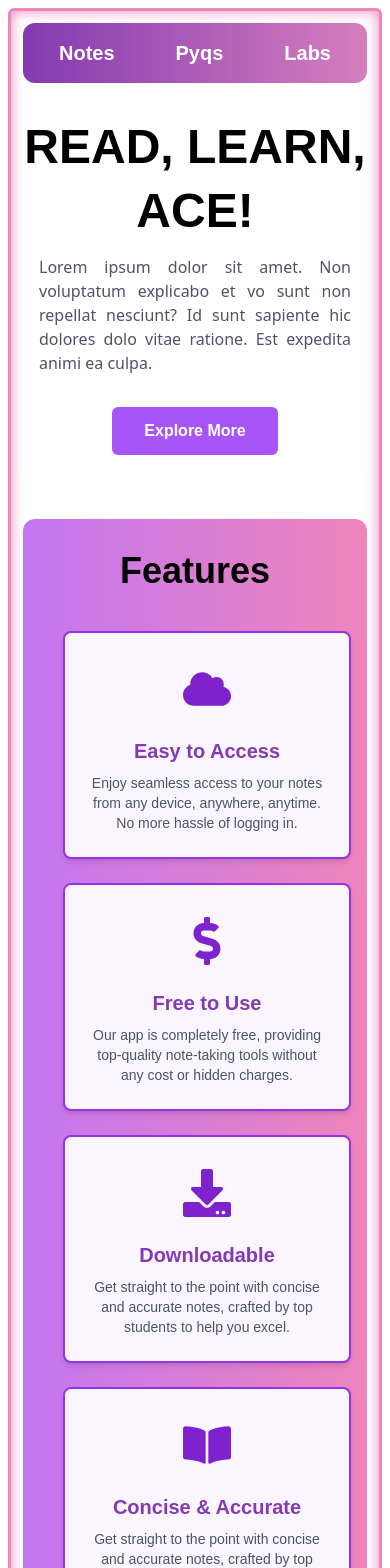
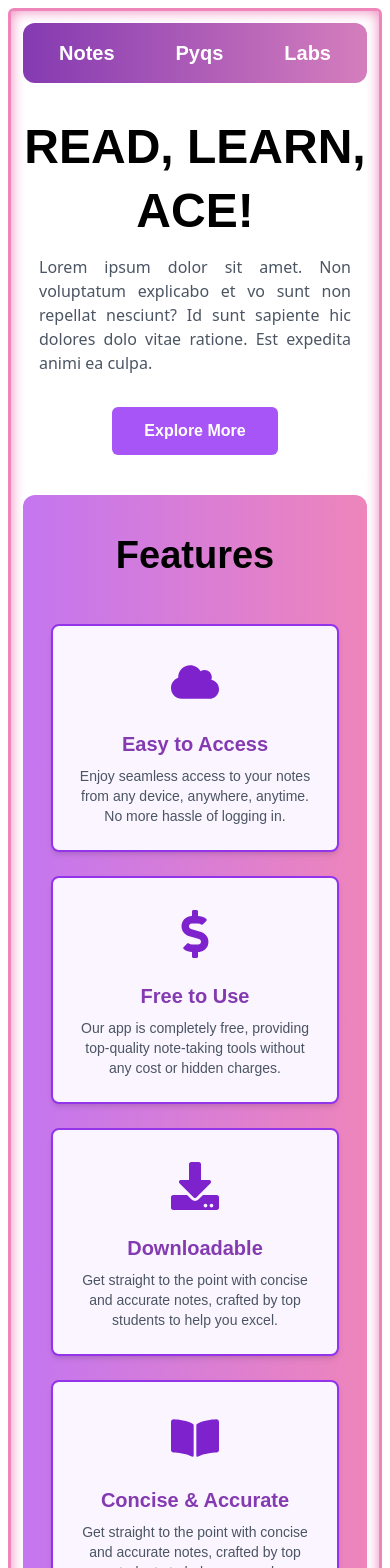
Before and after one commit to Soumyadipmaity1/k-prep, a Next.js app: page / in a window 390 px wide. Shown: the top 1568 px of the page. Built offline with nearby package versions, Linux system fonts and the light colour scheme; a web font is replaced by a local one.

Commit message:
refactor: Update landing page FeatureSection styling and responsiveness

```diff
--- a/src/components/landingpage/Feature/FeatureSection.tsx
+++ b/src/components/landingpage/Feature/FeatureSection.tsx
@@ -43,8 +43,8 @@ description:'Get straight to the point with concise and accurate notes, crafted
 
 const   FeatureSection: React.FC = () => {
   return (
-    <div className="pb-12 pt-8 my-10  rounded-xl px-10 bg-gradient-to-r from-[#C476F0] to-[#EE85BB]">
-      <h2 className="sm:text-5xl text-4xl font-bold text-center sm:pb-16 pb-10  text-black">Features</h2>
+    <div className="pb-12 pt-8 sm:my-10 my-4  rounded-xl sm:px-10 bg-gradient-to-r from-[#C476F0] to-[#EE85BB]">
+      <h2 className="sm:text-5xl text-[38px] font-bold text-center sm:pb-16 pb-10  text-black">Features</h2>
       <div className="grid grid-cols-1 sm:grid-cols-2  lg:grid-cols-4 gap-6">
         {contactOptions.map((option, index) => (
           <ContactOption key={index} {...option} />
```
